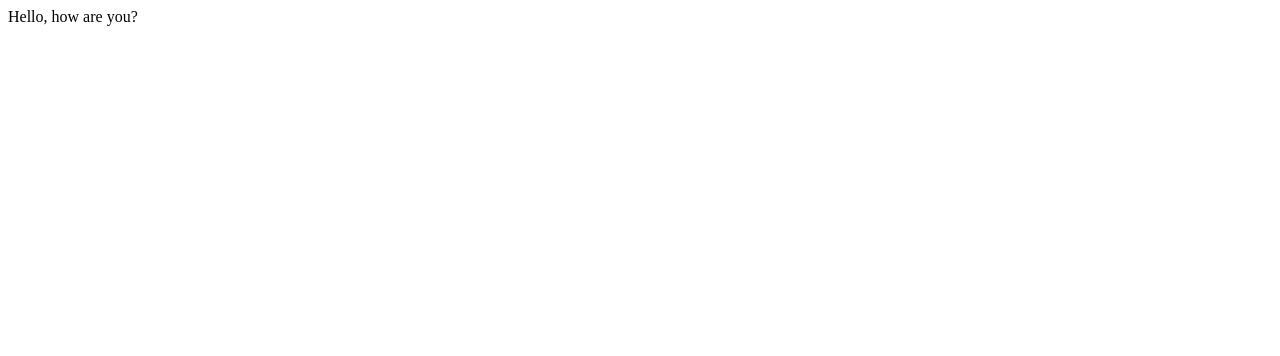
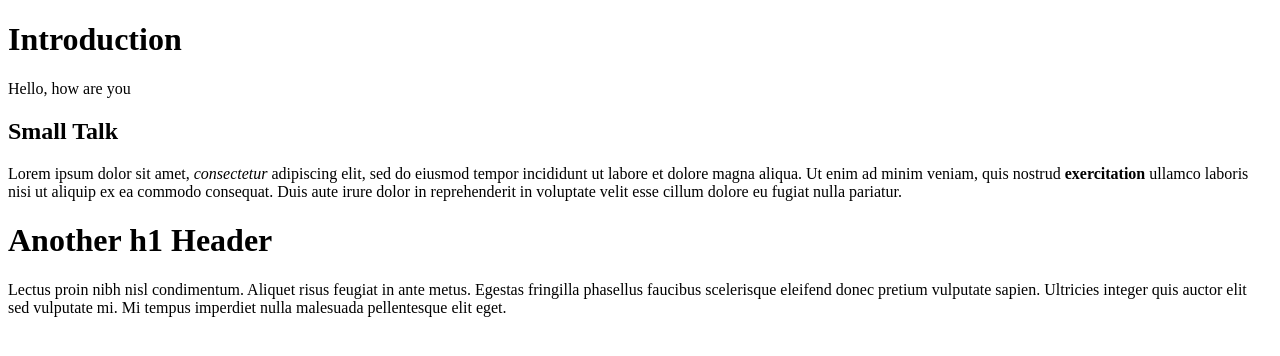
Before and after one commit to jasmine-her/lab-12-html, a plain HTML site: page index.html in a window 1280 px wide. Drawn offline with Linux system fonts and the light colour scheme.

Commit message:
paragraphs and headings

```diff
--- a/index.html
+++ b/index.html
@@ -4,6 +4,13 @@
 <title> lab 12 html</title>
 </head>
 <body>
-    Hello, how are you?
+    <h1>Introduction</h1>
+    <p>Hello, how are you</p>
+
+    <h2>Small Talk</h2>
+    <p>Lorem ipsum dolor sit amet, <em>consectetur</em> adipiscing elit, sed do eiusmod tempor incididunt ut labore et dolore magna aliqua. Ut enim ad minim veniam, quis nostrud <strong>exercitation</strong> ullamco laboris nisi ut aliquip ex ea commodo consequat. Duis aute irure dolor in reprehenderit in voluptate velit esse cillum dolore eu fugiat nulla pariatur.</p>
+
+    <h1>Another h1 Header</h1>
+    Lectus proin nibh nisl condimentum. Aliquet risus feugiat in ante metus. Egestas fringilla phasellus faucibus scelerisque eleifend donec pretium vulputate sapien. Ultricies integer quis auctor elit sed vulputate mi. Mi tempus imperdiet nulla malesuada pellentesque elit eget.
 </body>
 </html>
```
